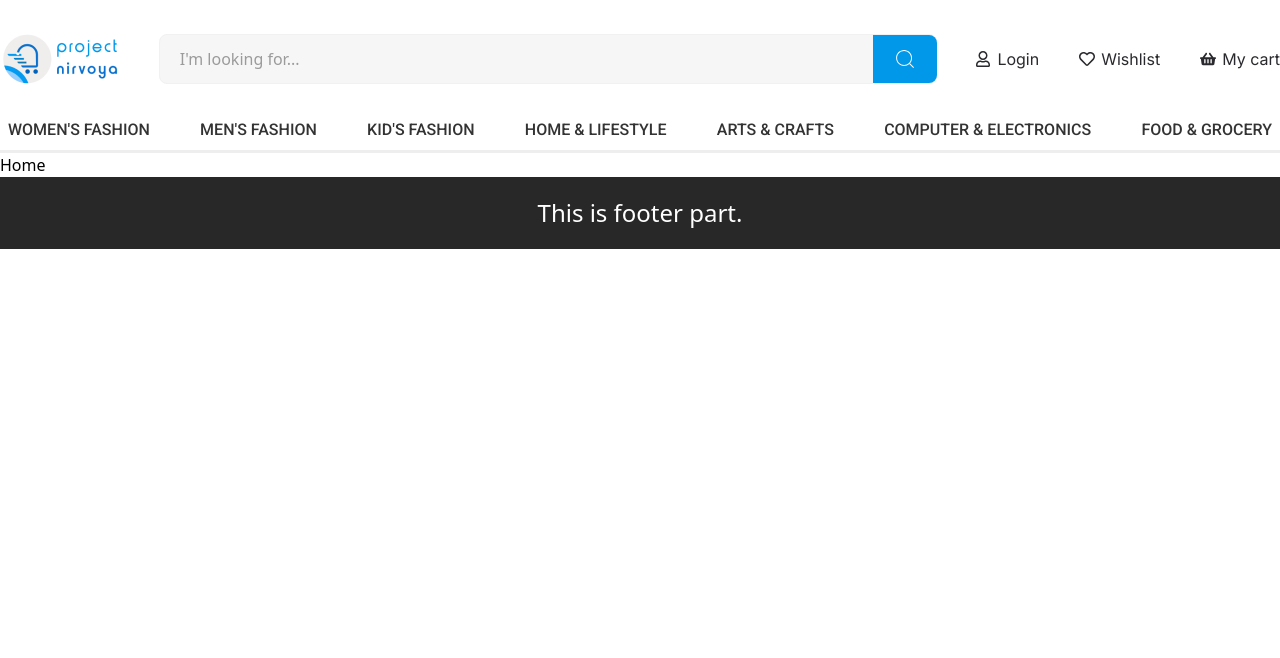
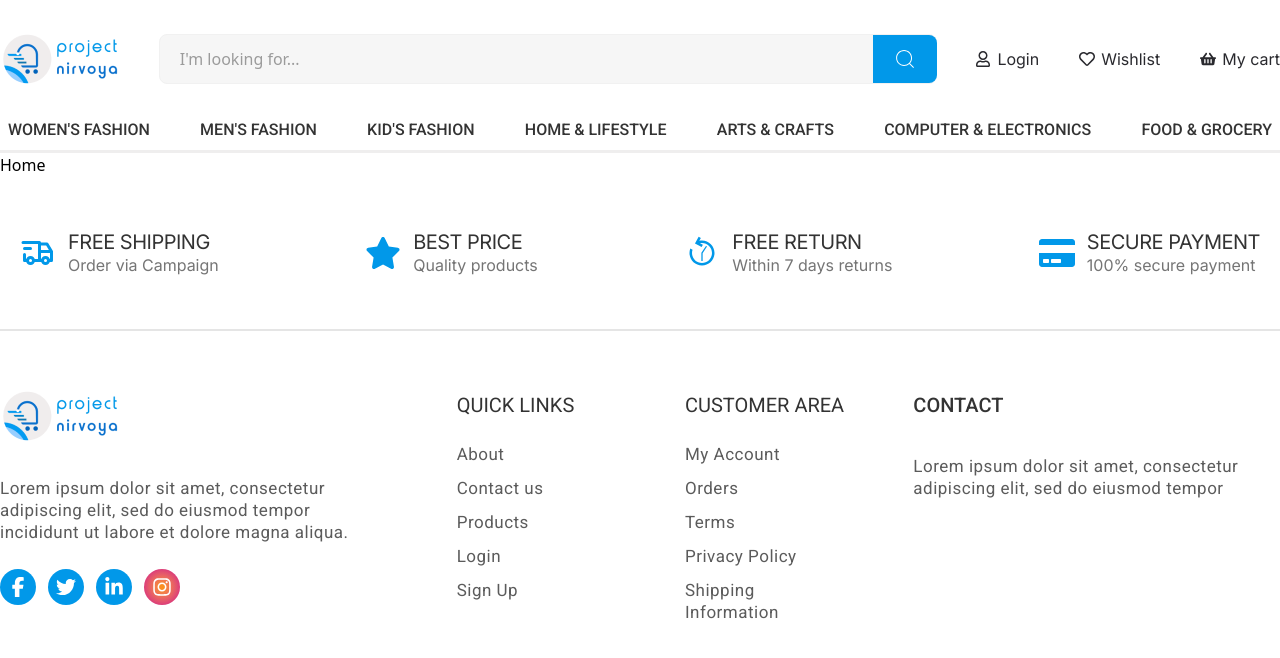
Before and after one commit to basudevkumer/project-nirvoya_e-commerce, a React (Vite) app: page / in a window 1280 px wide. Shown: the top 658 px of the page. Built offline with nearby package versions, Linux system fonts and the light colour scheme.

Commit message:
Update footer, navbar, icons and styles

```diff
--- a/src/component/commonComponent/Footer.jsx
+++ b/src/component/commonComponent/Footer.jsx
@@ -1,12 +1,95 @@
 import React from "react";
 import Container from "./Container";
+import projectobject from "@/helpers/projectArrObj";
+import allImages from "@/helpers/imageProvider";
+import allIcon from "@/helpers/iconProvder";
 
 const Footer = () => {
+  // for images , icons and project arrays
+  const { featuresFooter,footerLinks  } = projectobject;
+  const { navImages } = allImages;
+  const { footerSocialIcon } = allIcon;
   return (
-    <footer>
-      <Container>
-        <div  className="text-2xl bg-[#282828] text-white font bold flex justify-center py-5">This is footer part.</div>
-      </Container>
+    <footer className="">
+      <div className="py-[53px] border-b-2 border-[#E5E5E5]">
+        <Container>
+          <div className="flex justify-between lg:px-5  ">
+            {featuresFooter.map((items) => {
+              return (
+                <div
+                  className="flex gap-x-3  items-center cursor-pointer"
+                  key={items.id}
+                >
+                  <span className="text-4xl text-[#0198E9]">{items.icon}</span>
+                  <div>
+                    <p className="subheading text-[#333333]">{items.label}</p>
+                    <p className="text-[#757575] body-base">{items.text}</p>
+                  </div>
+                </div>
+              );
+            })}
+          </div>
+        </Container>
+      </div>
+      <div className="py-[60px]">
+        <Container>
+          <div className="grid grid-cols-6 gap-x-[90px]">
+            <div className="col-span-2">
+              <figure>
+                <img src={navImages} alt="footer-image" />
+              </figure>
+              <p className="pt-9 pb-[26px] text-[#333333cd] body-regular">
+                Lorem ipsum dolor sit amet, consectetur adipiscing elit, sed do
+                eiusmod tempor incididunt ut labore et dolore magna aliqua.
+              </p>
+              <ul className="flex gap-x-3">
+                {footerSocialIcon.map((items) => {
+                  return items.id === 4 ? (
+                    <li
+                      key={items.id}
+                      className="w-fit p-2 bg-radial from-[#FA8F21] from-9% to-[#D82D7E]  to-78%  text-xl text-white rounded-full"
+                    >
+                      {items.icon}
+                    </li>
+                  ) : (
+                    <li
+                      key={items.id}
+                      className="w-fit p-2 bg-[#0198E9] text-xl text-white rounded-full "
+                    >
+                      {items.icon}
+                    </li>
+                  );
+                })}
+              </ul>
+            </div>
+            <div>
+              <ul className="space-y-3">
+                <li className="pb-3 text-[#333333] title-large !text-[20px] cursor-pointer">QUICK LINKS </li>
+                {footerLinks[0].map((items,index) => {
+                  return <li key={index} className="text-[#333333cd] body-regular">{items.title}</li>;
+                })}
+              </ul>
+            </div>
+            <div>
+              <ul className="space-y-3">
+                <li className="pb-3 text-[#333333] title-large !text-[20px] whitespace-nowrap">CUSTOMER AREA</li>
+                {footerLinks[1].map((items,index) => {
+                  return <li key={index} className="text-[#333333cd] body-regular cursor-pointer">{items.title}</li>;
+                })}
+              </ul>
+            </div>
+            <div className="col-span-2">
+              <p className="title-large-emphasized text-[#333333]">CONTACT</p>
+               <p className="pt-9 pb-[26px] text-[#333333cd] body-regular ">
+              Lorem ipsum dolor sit amet, consectetur adipiscing elit, sed do eiusmod tempor
+              </p>
+              <div>
+
+              </div>
+            </div>
+          </div>
+        </Container>
+      </div>
     </footer>
   );
 };
--- a/src/component/commonComponent/Navbar.jsx
+++ b/src/component/commonComponent/Navbar.jsx
@@ -60,7 +60,7 @@ const Navbar = () => {
                 return (
                   <li
                     className={`text-[#333333] pb-2 title-medium cursor-pointer px-2  relative after:absolute after:content-['']  after:w-[100%] after:h-[2px] after:-bottom-0 after:-left-full after:bg-[#0198E9]  overflow-hidden hover:after:left-0 `}
-                  >
+                 key={items.id} >
                     {items.label}
                   </li>
                 );
--- a/src/helpers/iconProvder.jsx
+++ b/src/helpers/iconProvder.jsx
@@ -2,15 +2,35 @@ import { CiSearch } from "react-icons/ci";
 import { FaRegUser } from "react-icons/fa";
 import { FaRegHeart } from "react-icons/fa";
 import { FaShoppingBasket } from "react-icons/fa";
+import { TbTruckDelivery } from "react-icons/tb";
+import { FaStar } from "react-icons/fa6";
+import { GiBackwardTime } from "react-icons/gi";
+import { FaCreditCard } from "react-icons/fa";
+import { FaFacebookF } from "react-icons/fa6";
+import { FaLinkedinIn } from "react-icons/fa";
+import { FaInstagram } from "react-icons/fa";
+import { FaTwitter } from "react-icons/fa";
 
 
 const allIcon = {
-  search : <CiSearch />,
-  navIcon : [
-    {id:1,icon:<FaRegUser/>},
-    {id:2,icon:<FaRegHeart/>},
-    {id:3,icon:<FaShoppingBasket/>},
+  search: <CiSearch />,
+  navIcon: [
+    { id: 1, icon: <FaRegUser /> },
+    { id: 2, icon: <FaRegHeart /> },
+    { id: 3, icon: <FaShoppingBasket /> },
+  ],
+  featureFooterIcon: [
+    { id: 1, icon: <TbTruckDelivery /> },
+    { id: 2, icon: <FaStar /> },
+    { id: 3, icon: <GiBackwardTime /> },
+    { id: 4, icon: <FaCreditCard /> },
+  ],
+  footerSocialIcon: [
+     { id: 1, icon: <FaFacebookF /> },
+     { id: 2, icon: <FaTwitter /> },
+     { id: 3, icon: <FaLinkedinIn /> },
+     { id: 4, icon: <FaInstagram /> },
   ]
-}
+};
 
-export default allIcon
+export default allIcon;
--- a/src/helpers/projectArrObj.jsx
+++ b/src/helpers/projectArrObj.jsx
@@ -1,6 +1,6 @@
 import allIcon from "./iconProvder";
 
-const { navIcon } = allIcon;
+const { navIcon, featureFooterIcon } = allIcon;
 
 const projectobject = {
   navIconArr: [
@@ -45,6 +45,51 @@ const projectobject = {
       slug: "food-grocery",
     },
   ],
+
+  featuresFooter: [
+    {
+      id: 1,
+      icon: featureFooterIcon[0].icon,
+      label: "FREE SHIPPING",
+      text: "Order via Campaign",
+    },
+    {
+      id: 2,
+      icon: featureFooterIcon[1].icon,
+      label: "BEST PRICE",
+      text: "Quality products",
+    },
+    {
+      id: 3,
+      icon: featureFooterIcon[2].icon,
+      label: "FREE RETURN",
+      text: "Within 7 days returns",
+    },
+    {
+      id: 4,
+      icon: featureFooterIcon[3].icon,
+      label: "SECURE PAYMENT",
+      text: "100% secure payment",
+    },
+  ],
+  footerLinks: [
+    // Left column
+    [
+      { title: "About", href: "/about" },
+      { title: "Contact us", href: "/contact" },
+      { title: "Products", href: "/products" },
+      { title: "Login", href: "/login" },
+      { title: "Sign Up", href: "/signup" },
+    ],
+    // Right column
+    [
+      { title: "My Account", href: "/account" },
+      { title: "Orders", href: "/orders" },
+      { title: "Terms", href: "/terms" },
+      { title: "Privacy Policy", href: "/privacy" },
+      { title: "Shipping Information", href: "/shipping" },
+    ],
+  ],
 };
 
 export default projectobject;
--- a/src/index.css
+++ b/src/index.css
@@ -63,7 +63,7 @@
   @apply font-roboto font-normal text-[22px]/[28px];
 }
 .title-large-emphasized {
-  @apply font-roboto font-medium text-[22px]/[28px];
+  @apply font-roboto font-medium text-[20px]/[28px];
 }
 
 .title-medium {
@@ -340,3 +340,8 @@
   @apply font-roboto font-semibold text-[11px]/[13px];
   letter-spacing: 0.66px;
 }
+
+
+.n{
+  color: #333333cd;
+}
```
